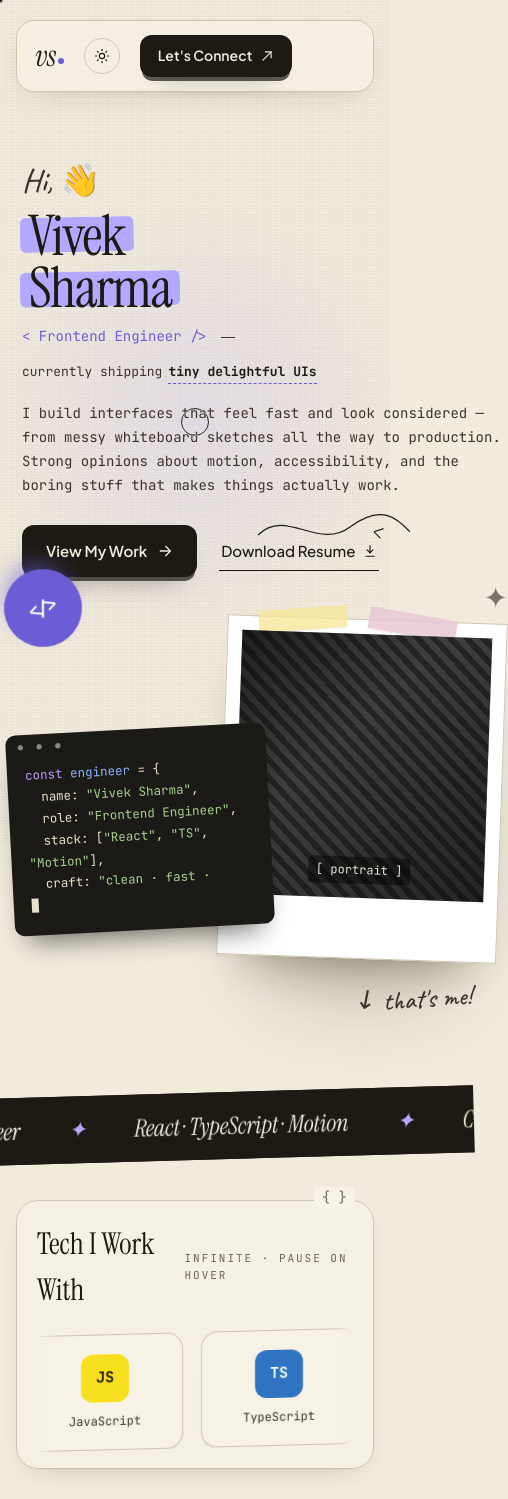
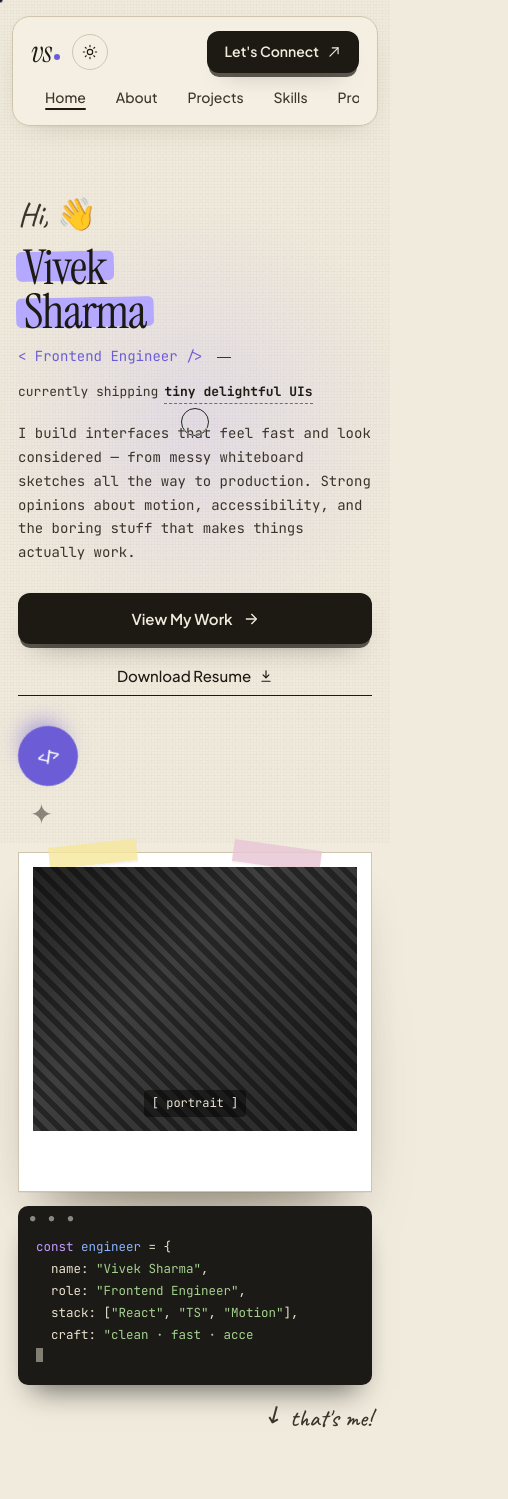
Before and after one commit to KEX-03/Portfolio-V2, a React (Vite) app: page / in a window 390 px wide. Shown: the top 1499 px of the page, 508 px wide, since content can reach past the window. Built offline with nearby package versions, Linux system fonts and the light colour scheme.

Commit message:
feat(responsive): optimize layout for mobile, tablet, and widescreen breakpoints

```diff
--- a/src/index.css
+++ b/src/index.css
@@ -190,7 +190,7 @@ body::after {
 .page {
   position: relative;
   z-index: 2;
-  max-width: 1280px;
+  width: 100%;
   margin: 0 auto;
   padding: 28px clamp(20px, 4vw, 56px) 64px;
 }
@@ -510,7 +510,7 @@ h1.name .hl:nth-of-type(2)::before {
   font-family: var(--mono);
   font-size: 14px;
   color: var(--ink-2);
-  width: 480px;
+  width: 100%;
   line-height: 1.7;
 }
 
@@ -1376,7 +1376,7 @@ h1.name .hl:nth-of-type(2)::before {
   font-size: 12.5px;
   color: var(--ink-2);
   line-height: 1.65;
-  width: 300px;
+  width: 100%;
 }
 
 .info-line {
@@ -1572,9 +1572,19 @@ footer .now .blip {
     padding: 24px 20px 56px;
   }
 
+  .nav {
+    flex-wrap: wrap;
+    gap: 12px;
+  }
+
   .hero {
     grid-template-columns: 1fr;
     gap: 24px;
+  }
+
+  .hero-cta {
+    flex-wrap: wrap;
+    gap: 14px;
   }
 
   .collage {
@@ -1609,7 +1619,21 @@ footer .now .blip {
   }
 
   .nav ul {
-    display: none;
+    order: 3;
+    width: 100%;
+    overflow-x: auto;
+    white-space: nowrap;
+    padding-bottom: 2px;
+  }
+
+  .status {
+    order: 4;
+    width: 100%;
+    justify-content: center;
+  }
+
+  .cta-dark {
+    margin-left: auto;
   }
 }
 
@@ -1623,12 +1647,13 @@ footer .now .blip {
   }
 
   .photo-card {
-    width: 280px;
+    width: 100%;
     height: 340px;
   }
 
   .code-card {
-    width: 260px;
+    width: 100%;
+    max-width: none;
   }
 
   .status {
@@ -1645,6 +1670,109 @@ footer .now .blip {
 
   .project {
     flex-basis: 88%;
+  }
+
+  .scribble {
+    display: none;
+  }
+
+  .collage {
+    height: auto;
+    display: grid;
+    gap: 14px;
+    padding-top: 8px;
+  }
+
+  .badge-circ,
+  .spark,
+  .photo-card,
+  .code-card,
+  .me-arrow {
+    position: relative;
+    inset: auto;
+    left: auto;
+    right: auto;
+    top: auto;
+    bottom: auto;
+    transform: none;
+  }
+
+  .badge-circ {
+    width: 60px;
+    height: 60px;
+    font-size: 14px;
+    margin-bottom: -8px;
+  }
+
+  .me-arrow {
+    justify-self: end;
+    font-size: 24px;
+  }
+
+  .hero-cta {
+    flex-direction: column;
+    align-items: stretch;
+  }
+
+  .btn-primary,
+  .btn-link {
+    justify-content: center;
+  }
+
+  .projects-head {
+    flex-direction: column;
+    align-items: flex-start;
+    gap: 10px;
+  }
+
+  .projects-head-right {
+    width: 100%;
+    justify-content: space-between;
+  }
+}
+
+@media (max-width: 420px) {
+  .page {
+    padding: 16px 12px 36px;
+  }
+
+  h1.name {
+    font-size: 48px;
+  }
+
+  .label {
+    font-size: 24px;
+  }
+
+  .note {
+    width: 100%;
+  }
+}
+
+@media (min-width: 1600px) {
+  .page {
+    padding: 34px clamp(36px, 3vw, 92px) 84px;
+  }
+
+  .hero {
+    grid-template-columns: 1.1fr 0.9fr;
+    gap: 64px;
+  }
+
+  h1.name {
+    font-size: clamp(88px, 7vw, 148px);
+  }
+
+  .project {
+    flex-basis: calc((100% - 66px) / 4);
+  }
+
+  .projects-head {
+    margin-top: 72px;
+  }
+
+  .about-row {
+    grid-template-columns: 1fr 1.2fr;
   }
 }
 
```
